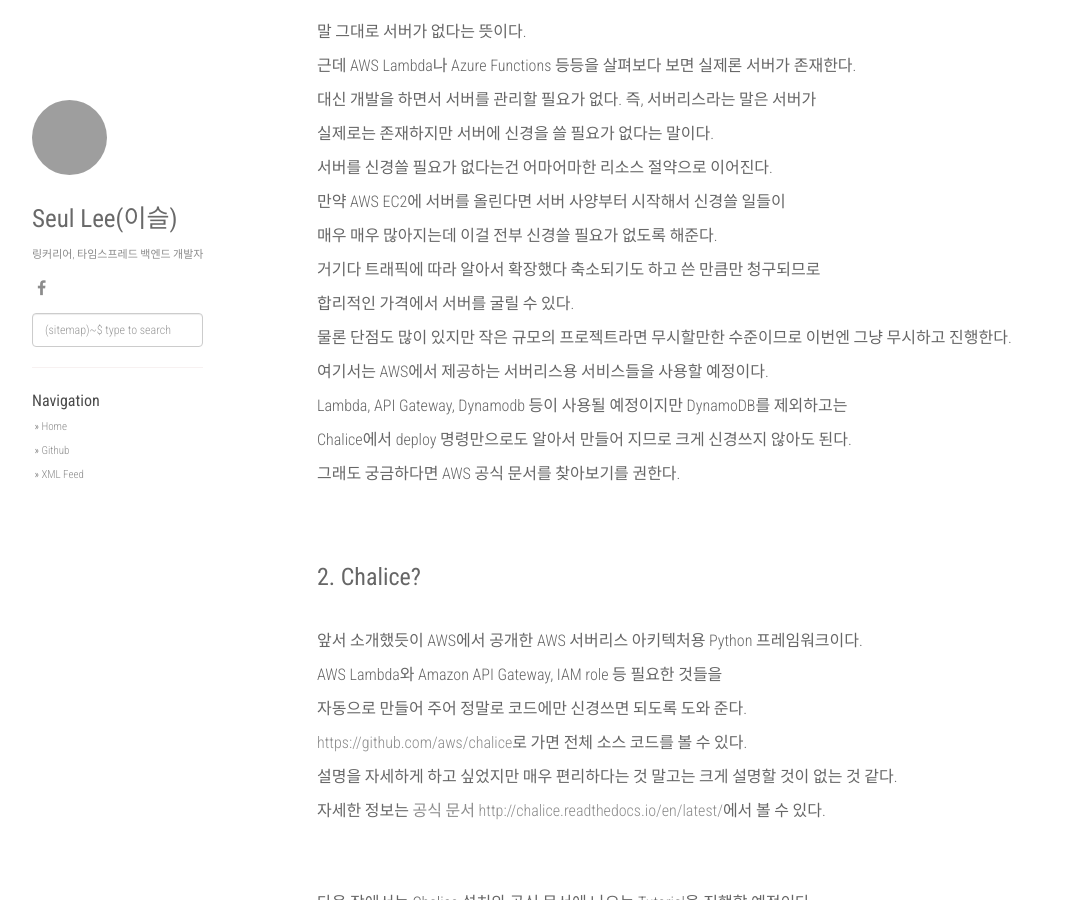
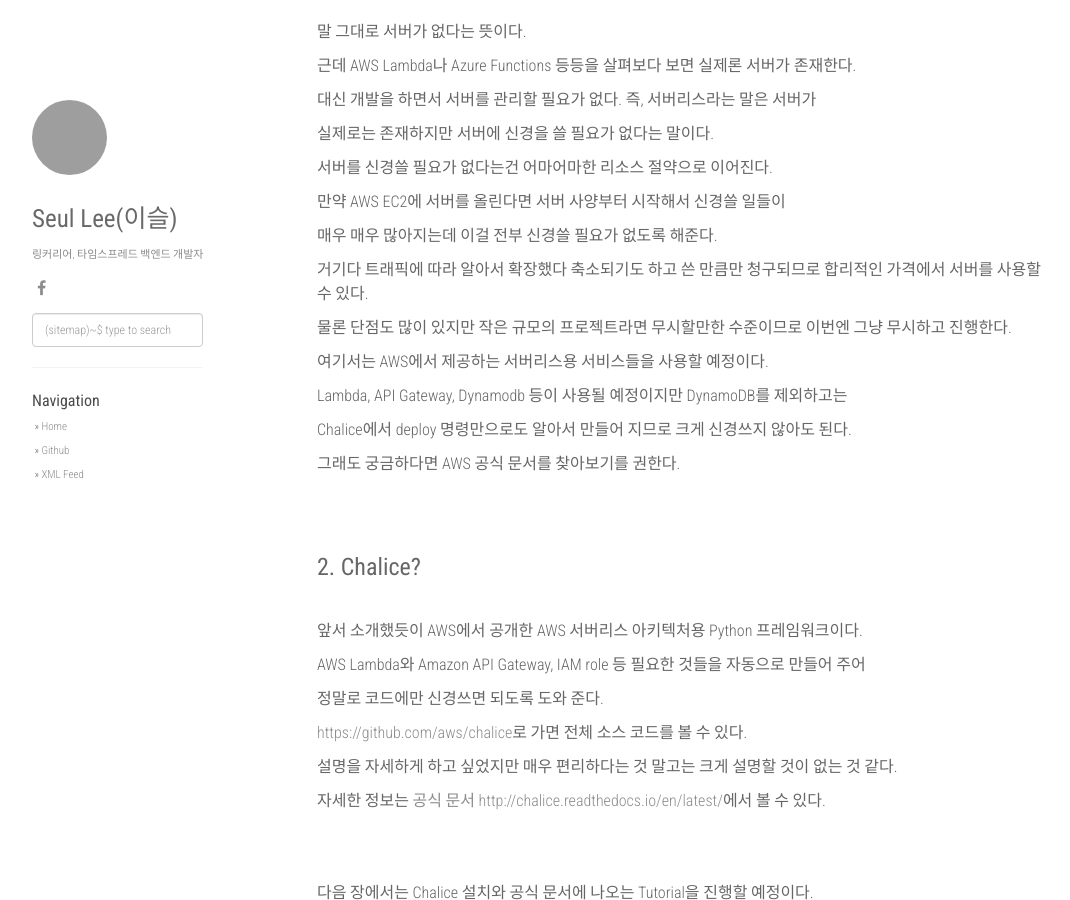
Before and after one commit to lee-seul/lee-seul.github.com, a Jekyll site: the page built from _posts/2018-05-11-python-serverless-microframework-01.markdown, in a window 1280 px wide and 900 px high, scrolled down 712 px. Shown: the whole window, without its empty margins (53-1123 px from the left). Built offline with Jekyll 4.4.1, drawn with Linux system fonts in a browser that asks for light colours; nearby versions of some CDN libraries; comment, search, counter and statistics services are not loaded; grey boxes are pictures that could not be loaded.

Commit message:
내용 정리

```diff
--- a/_posts/2018-05-11-python-serverless-microframework-01.markdown
+++ b/_posts/2018-05-11-python-serverless-microframework-01.markdown
@@ -55,9 +55,7 @@
 
 매우 매우 많아지는데 이걸 전부 신경쓸 필요가 없도록 해준다.
 
-거기다 트래픽에 따라 알아서 확장했다 축소되기도 하고 쓴 만큼만 청구되므로
-
-합리적인 가격에서 서버를 굴릴 수 있다.
+거기다 트래픽에 따라 알아서 확장했다 축소되기도 하고 쓴 만큼만 청구되므로 합리적인 가격에서 서버를 사용할 수 있다.
 
 물론 단점도 많이 있지만 작은 규모의 프로젝트라면 무시할만한 수준이므로 이번엔 그냥 무시하고 진행한다.
 
@@ -82,9 +80,9 @@
 
 앞서 소개했듯이 AWS에서 공개한 AWS 서버리스 아키텍처용 Python 프레임워크이다.
 
-AWS Lambda와 Amazon API Gateway, IAM role 등 필요한 것들을
+AWS Lambda와 Amazon API Gateway, IAM role 등 필요한 것들을 자동으로 만들어 주어
 
-자동으로 만들어 주어 정말로 코드에만 신경쓰면 되도록 도와 준다.
+정말로 코드에만 신경쓰면 되도록 도와 준다.
 
 [https://github.com/aws/chalice](https://github.com/aws/chalice)로 가면 전체 소스 코드를 볼 수 있다.
 
```
